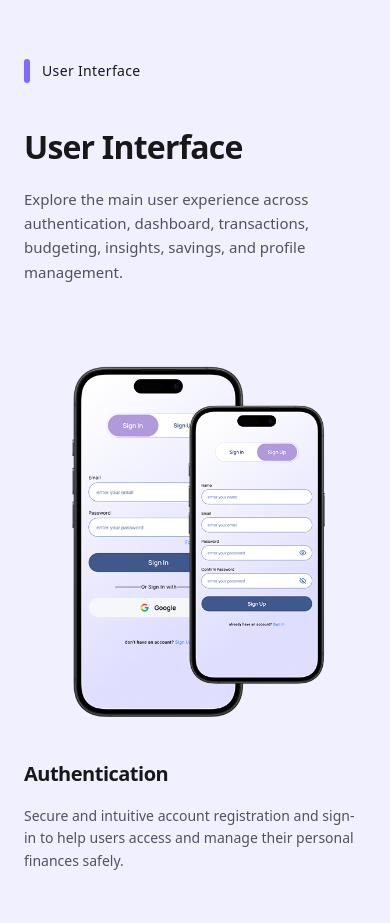
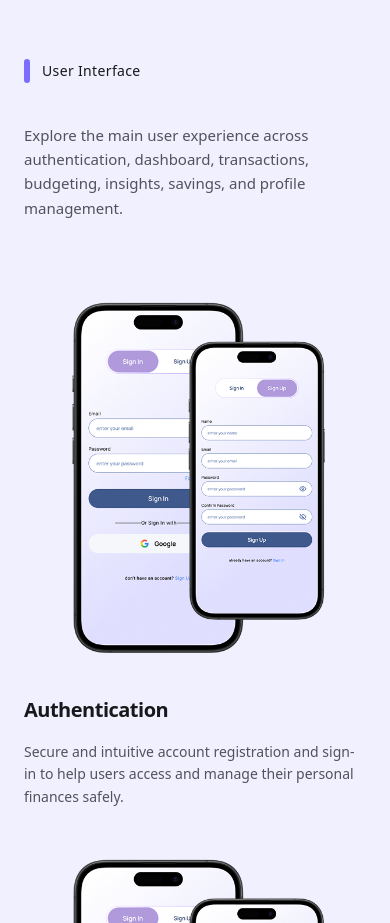
Before and after one commit to aprizal24/klyra-case-study, a Next.js app: page / in a window 390 px wide. Shown: the part 5260-6183 px from the top of the page. Built offline with nearby package versions, Linux system fonts and the light colour scheme.

Commit message:
fix the title in the user interface

```diff
--- a/src/components/sections/UserInterface.jsx
+++ b/src/components/sections/UserInterface.jsx
@@ -82,15 +82,6 @@ export default function UserInterface() {
         <SectionLabel />
 
         <div className="mt-10 sm:mt-12">
-          <motion.h2
-            className="text-[32px] font-bold tracking-tight text-zinc-900 sm:text-[40px]"
-            initial={{ opacity: 0, y: 12 }}
-            whileInView={{ opacity: 1, y: 0 }}
-            viewport={{ once: true, amount: 0.7 }}
-            transition={{ duration: 0.75, ease: "easeOut" }}
-          >
-            User Interface
-          </motion.h2>
           <motion.p
             className="mt-4 text-[15px] leading-relaxed text-zinc-600 sm:text-[16px]"
             initial={{ opacity: 0, y: 12 }}
```
